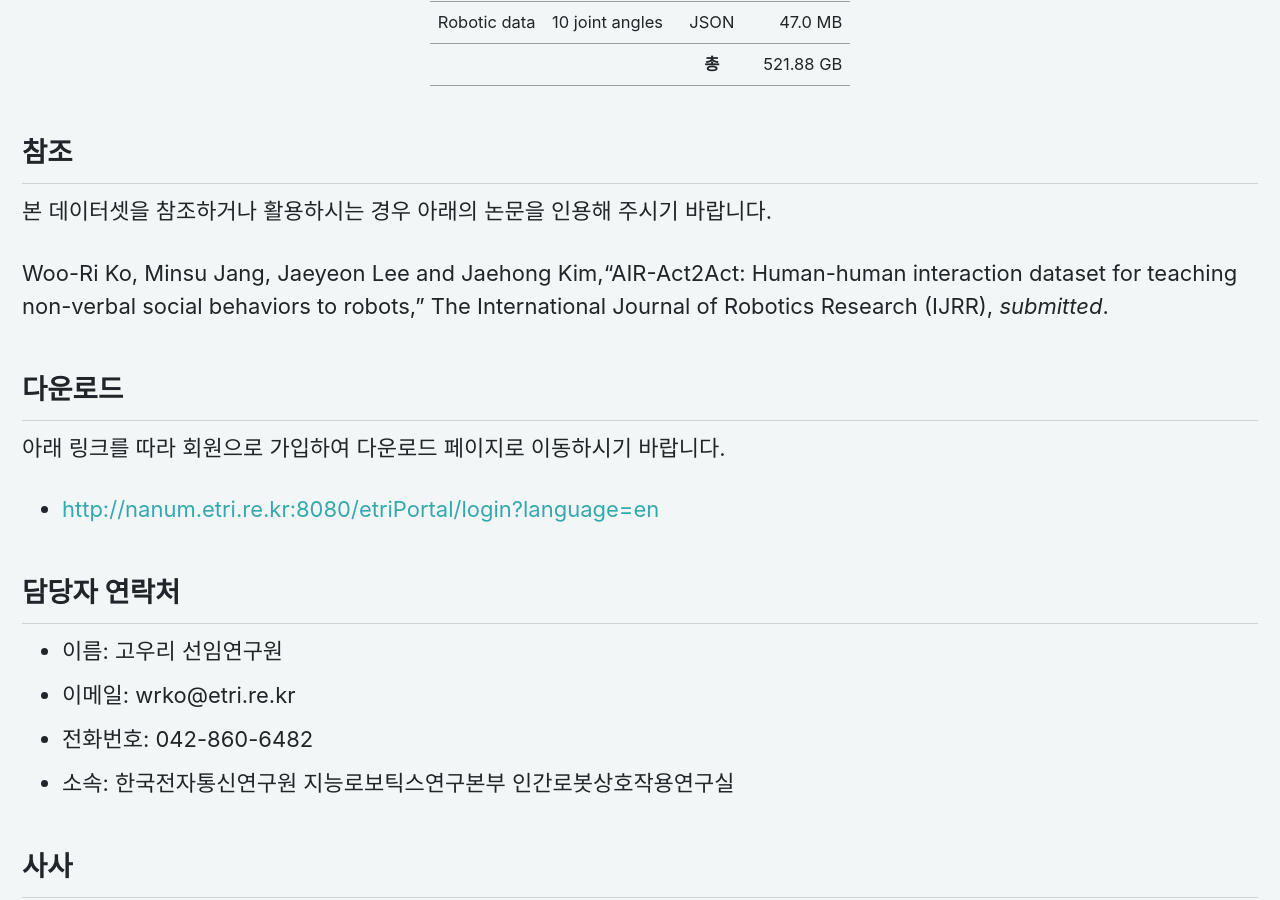
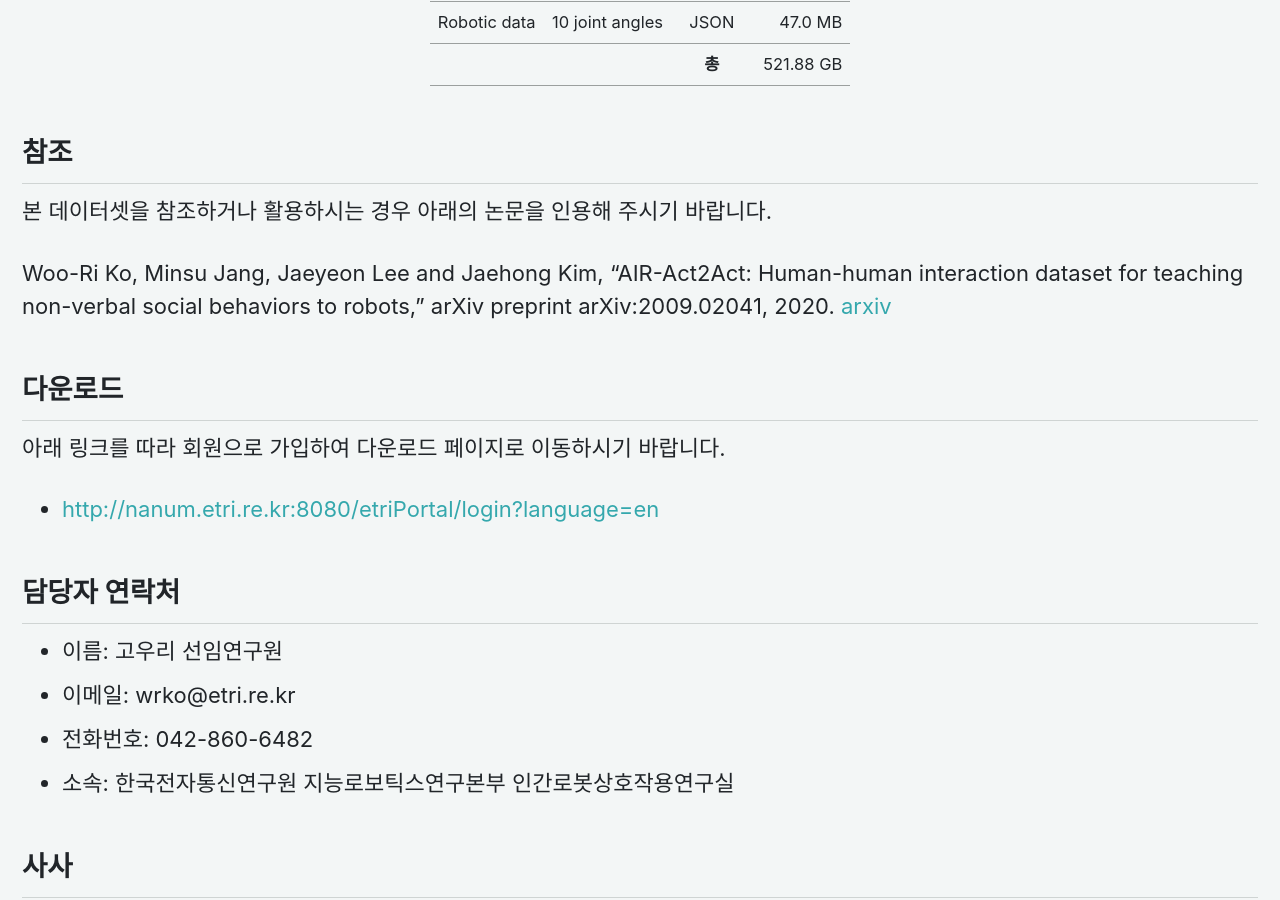
Before and after one commit to ai4robot/ai4robot.github.io, a Jekyll site: the page built from _pages/air-act2act.md, in a window 1280 px wide and 900 px high, scrolled down 3681 px. Built offline with Jekyll 4.4.1, drawn with Linux system fonts in a browser that asks for light colours; cached includes are drawn as plain includes; nearby versions of some CDN libraries.

Commit message:
Update air-act2act.md

```diff
--- a/_pages/air-act2act.md
+++ b/_pages/air-act2act.md
@@ -57,11 +57,11 @@ toc: true
 
 - 아파트 환경
 
-<img src="http://drive.google.com/uc?export=view&id=1zw33eItZ9xfkwKcP6V6gQLWNmmpAGioT" width="400"/>
+<img src="http://drive.google.com/uc?export=view&id=1fpmmt8Spu6Wj4UZ83Y3h0Vk_5ZxPNqZw" width="400"/>
 
 - 노인복지관 환경
 
-<img src="http://drive.google.com/uc?export=view&id=1fpmmt8Spu6Wj4UZ83Y3h0Vk_5ZxPNqZw" width="400"/>
+<img src="http://drive.google.com/uc?export=view&id=1zw33eItZ9xfkwKcP6V6gQLWNmmpAGioT" width="400"/>
 
 ### 수집 데이터
 
@@ -78,7 +78,7 @@ toc: true
 
 본 데이터셋을 참조하거나 활용하시는 경우 아래의 논문을 인용해 주시기 바랍니다.
 
-Woo-Ri Ko, Minsu Jang, Jaeyeon Lee and Jaehong Kim,“AIR-Act2Act: Human-human interaction dataset for teaching non-verbal social behaviors to robots," The International Journal of Robotics Research (IJRR), *submitted*.
+Woo-Ri Ko, Minsu Jang, Jaeyeon Lee and Jaehong Kim, "AIR-Act2Act: Human-human interaction dataset for teaching non-verbal social behaviors to robots," arXiv preprint arXiv:2009.02041, 2020. [arxiv](https://arxiv.org/abs/2009.02041)
 
 ## 다운로드
 
```
